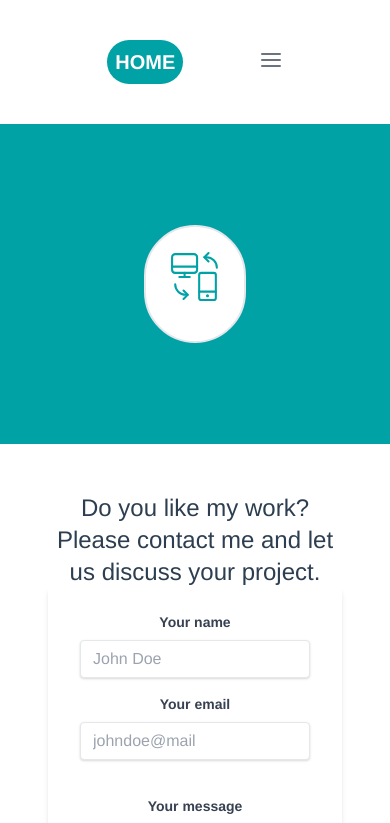
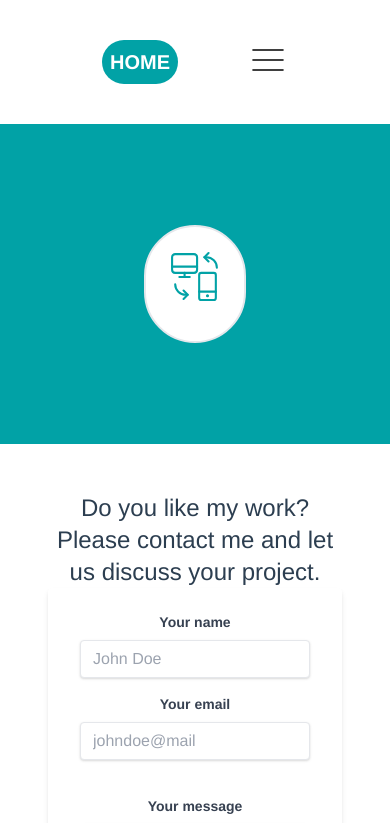
Before and after one commit to johnmichealacera/JM-Portfolio, a Vue app: page /contact in a window 390 px wide. Shown: the top 823 px of the page. Built offline with nearby package versions, Linux system fonts and the light colour scheme; no server answers.

Commit message:
implement svg icon component to taskbar and adjust margin and padding for the menu in mobile view

```diff
--- a/src/assets/icon.ts
+++ b/src/assets/icon.ts
@@ -69,7 +69,21 @@ const icons = {
     path: [
       'M 8 3 C 5.239 3 3 5.239 3 8 L 3 16 C 3 18.761 5.239 21 8 21 L 16 21 C 18.761 21 21 18.761 21 16 L 21 8 C 21 5.239 18.761 3 16 3 L 8 3 z M 18 5 C 18.552 5 19 5.448 19 6 C 19 6.552 18.552 7 18 7 C 17.448 7 17 6.552 17 6 C 17 5.448 17.448 5 18 5 z M 12 7 C 14.761 7 17 9.239 17 12 C 17 14.761 14.761 17 12 17 C 9.239 17 7 14.761 7 12 C 7 9.239 9.239 7 12 7 z M 12 9 A 3 3 0 0 0 9 12 A 3 3 0 0 0 12 15 A 3 3 0 0 0 15 12 A 3 3 0 0 0 12 9 z'
     ],
-  }
+  },
+  hamburgerClose: {
+    styles:
+      { strokeLineCap: 'round', strokeLineJoin: 'round', strokeWidth: 2, stroke: 'currentColor', fill: 'none' },
+    path: [
+      'M3 12h18M3 6h18M3 18h18',
+    ],
+  },
+  hamburgerOpen: {
+    styles:
+      { strokeLineCap: 'round', strokeLineJoin: 'round', strokeWidth: 2, stroke: 'currentColor', fill: 'none' },
+    path: [
+      'M6 18L18 6M6 6l12 12',
+    ],
+  },
 };
 
 export default (name) => icons[name];
--- a/src/components/Taskbar.vue
+++ b/src/components/Taskbar.vue
@@ -1,20 +1,16 @@
 <template>
   <div class="flex justify-evenly items-center text-xs font-black text-gray-500 p-10">
     <router-link to="/" class="hover:bg-green-700 uppercase text-white text-xl name-link rounded-full p-2 mr-2" v-if="!isLoading">Home</router-link>
-    <div class="hamburger-icon block hamburger">
+    <div class="hamburger-icon block">
       <button @click="isOpen = !isOpen" class="focus:outline-none">
         <!-- TODO: Add in the icon assets -->
-        <svg xmlns="http://www.w3.org/2000/svg" viewBox="0 0 24 24" fill="none" stroke="currentColor" stroke-width="2" stroke-linecap="round" stroke-linejoin="round" class="w-6 h-6" v-if="!isOpen">
-          <path d="M3 12h18M3 6h18M3 18h18"/>
-        </svg>
-        <svg xmlns="http://www.w3.org/2000/svg" viewBox="0 0 24 24" fill="none" stroke="currentColor" stroke-width="2" stroke-linecap="round" stroke-linejoin="round" class="w-6 h-6" v-else>
-          <path d="M6 18L18 6M6 6l12 12"/>
-        </svg>
+        <svg-icon :width="40" :height="40" icon="hamburgerClose" v-if="!isOpen"></svg-icon>
+        <svg-icon :width="40" :height="40" icon="hamburgerOpen" v-else></svg-icon>
       </button>
       <ul :class="{'hidden': !isOpen, 'flex-col': isOpen}" class="mobile-menu">
-        <li class="list-none block mt-4 lg:inline-block lg:mt-0 text-gray-500 hover:text-white"><router-link to="/about" class="hover:underline sm:p-6 uppercase">About Me</router-link></li>
-        <li class="list-none block mt-4 lg:inline-block lg:mt-0 text-gray-500 hover:text-white"><router-link to="/portfolio" class="hover:underline sm:p-6 uppercase">Portfolio</router-link></li>
-        <li class="list-none block mt-4 lg:inline-block lg:mt-0 text-gray-500 hover:text-white"><router-link to="/contact" class="hover:underline sm:p-6 uppercase">Contact</router-link></li>
+        <li class="list-none block mt-2 lg:inline-block text-gray-500 hover:text-white"><router-link to="/about" class="hover:underline sm:p-6 uppercase">About Me</router-link></li>
+        <li class="list-none block mt-2 lg:inline-block text-gray-500 hover:text-white"><router-link to="/portfolio" class="hover:underline sm:p-6 uppercase">Portfolio</router-link></li>
+        <li class="list-none block mt-2 lg:inline-block text-gray-500 hover:text-white"><router-link to="/contact" class="hover:underline sm:p-6 uppercase">Contact</router-link></li>
       </ul>
     </div>
     <ul class="flex space-x-4 desktop-only">
@@ -27,8 +23,12 @@
 
 <script>
 import { ref } from 'vue';
+import SvgIcon from './commons/SvgIcon.vue';
 export default {
   name: 'Taskbar',
+  components: {
+    SvgIcon
+  },
   setup() {
     const isOpen = ref(false);
     const showMenu = ref(false);
@@ -67,7 +67,7 @@ export default {
     right: calc(0 + 3px);
     z-index: 9999;
     background-color: #fff;
-    padding: 1rem;
+    padding: 5px;
     border-radius: 0.5rem;
     box-shadow: 0 4px 6px rgba(0, 0, 0, 0.1);
   }
--- a/src/components/commons/SvgIcon.vue
+++ b/src/components/commons/SvgIcon.vue
@@ -2,7 +2,7 @@
   <svg xmlns="http://www.w3.org/2000/svg" :fill=iconObject?.styles?.fill :stroke-linecap=iconObject?.styles?.strokeLineCap
   :clip-rule=iconObject?.styles?.clipRule
   :fill-rule=iconObject?.styles?.fillRule
-  :stroke-linejoin=iconObject?.styles?.strokeLineJoin viewBox="0 0 24 24" :width="width" :height="height" class="stroke-current text-black h-28 sm:m-auto">
+  :stroke-linejoin=iconObject?.styles?.strokeLineJoin viewBox="0 0 24 24" :width="width" :height="height" class="stroke-current text-black sm:m-auto">
     <path :d=iconObject?.path />
   </svg>
 </template>
```
